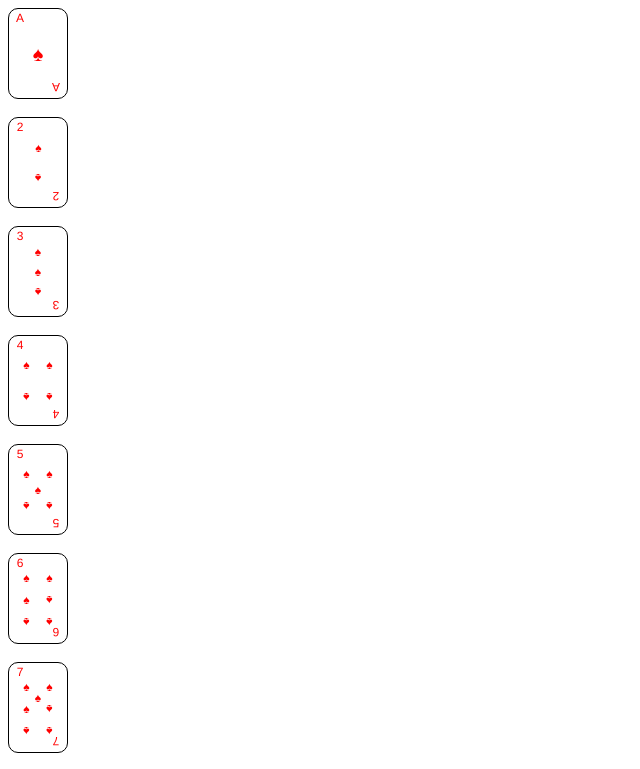
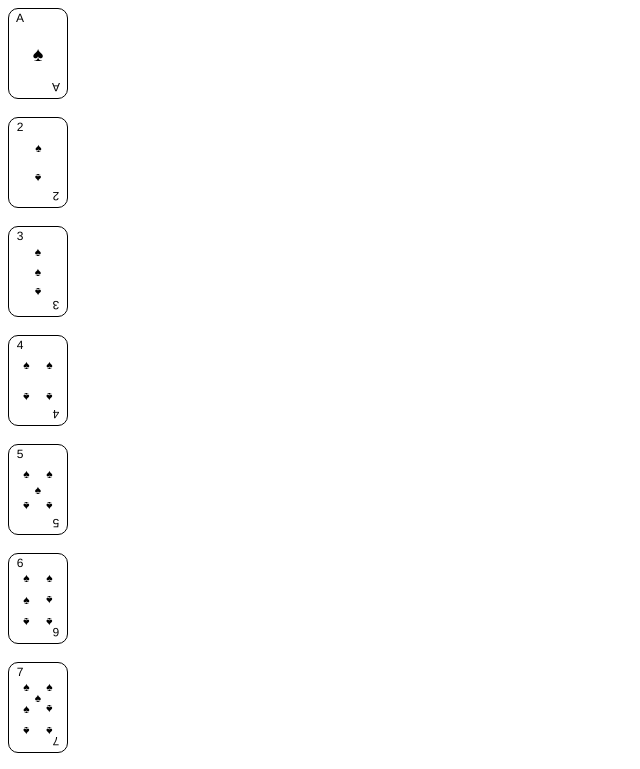
Before and after one commit to t-a1024/sevens, a React (Create React App) app: page / in a window 1280 px wide. Shown: the top 769 px of the page, without its empty margins (0-640 px from the left). Built offline with nearby package versions, Linux system fonts and the light colour scheme.

Commit message:
markDataの作成

```diff
--- a/src/App.tsx
+++ b/src/App.tsx
@@ -1,14 +1,18 @@
 import  Card  from "./assets/cardCompornents";
 import { CardData } from "./assets/cardData";
+import { markData } from "./assets/markData";
 function App() {
   return (
     <div className="App">
-      {CardData.map(card => (
-        <div key={card.id}>
-          <Card id={card.id} mark="♠" color="red" />
-          <br />
-        </div>
+      {markData.map(mark=>(
+        CardData.map(card => (
+          <div key={card.id}>
+            <Card id={card.id} mark={mark.label} color={mark.color} />
+            <br />
+          </div>
+        ))
       ))}
+
       {/* ここでCardDataの中のカード全部を表示したい mark="♠"で*/}
 {/*       <Card id={2} mark="♠"/>
       <br />
--- /dev/null
+++ b/src/assets/markData.tsx
@@ -0,0 +1,30 @@
+export interface mark{
+    id: number
+    label: string
+    color: string
+}
+
+export const markData: mark[] = [{
+    id:1,
+    label: "♠",
+    color: "black"
+},
+{
+    id:2,
+    label: "♣",
+    color: "black"
+},
+{
+    id:3,
+    label: "♦",
+    color: "red"
+},
+{
+    id:2,
+    label: "♥",
+    color: "red"
+},];
+/* スペード：&spades; → ♠ (U+2660)
+クラブ：&clubs; → ♣ (U+2663)
+ダイヤ：&diams; → ♦ (U+2666)
+ハート：&hearts; → ♥ (U+2665) */
```
